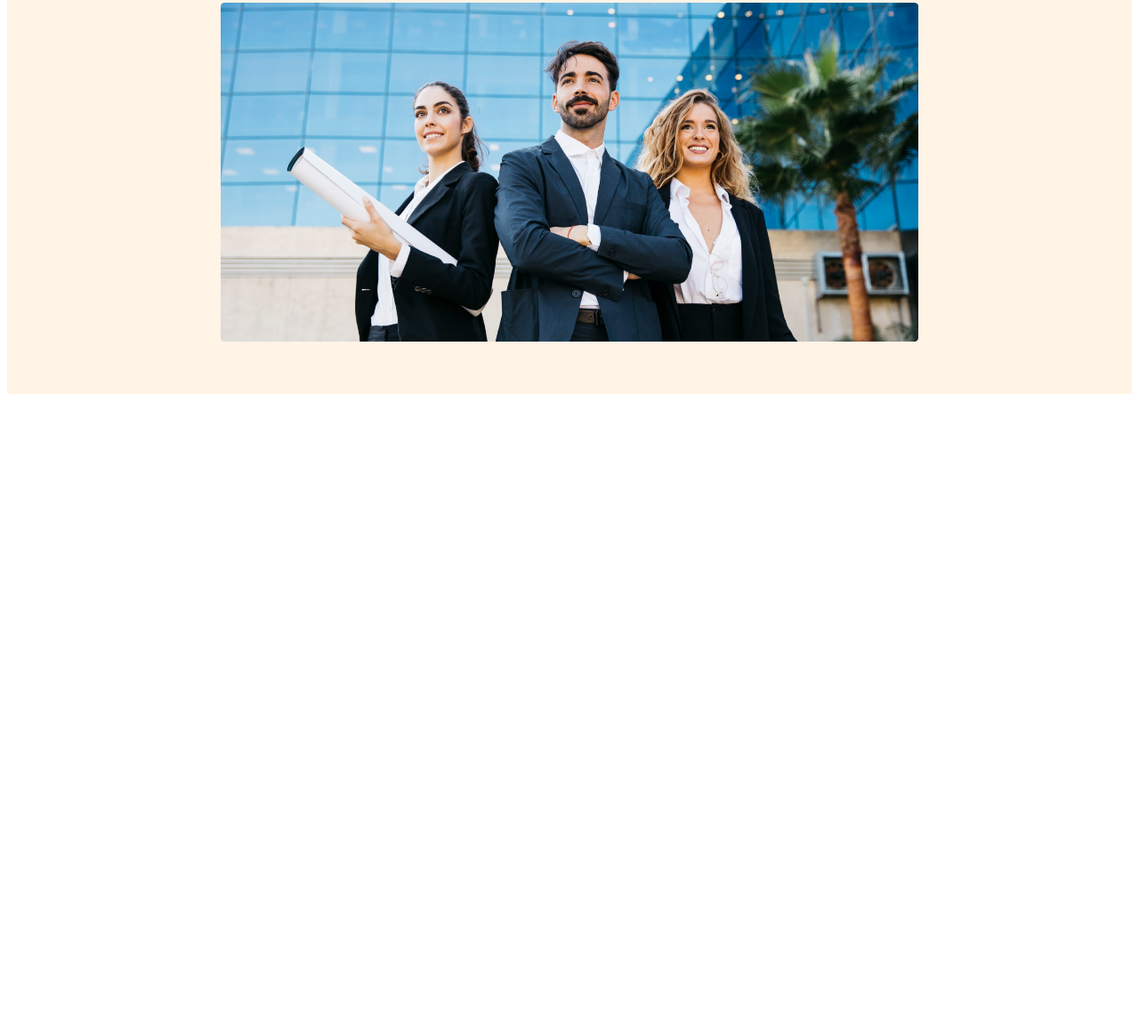
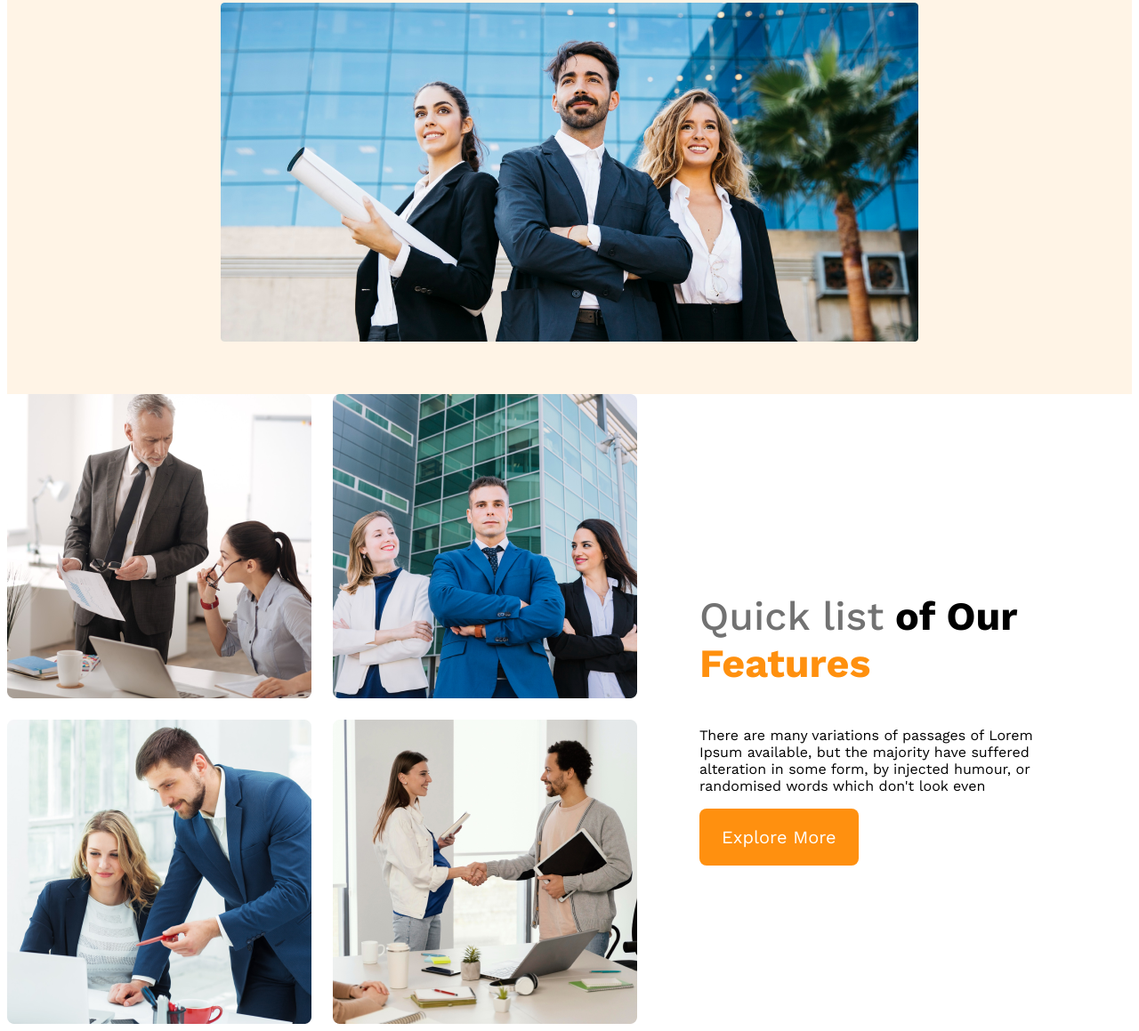
Before and after one commit to emondewan20/g3-architects-website, a plain HTML site: page index.html in a window 1280 px wide. Shown: the part 578-1737 px from the top of the page at 89% size. Before the commit the page ends 1029 px from the top, so only its background shows below. Drawn offline with nearby package versions, Linux system fonts and the light colour scheme.

Commit message:
features content added

```diff
--- a/index.html
+++ b/index.html
@@ -27,7 +27,21 @@
         </div>
     </header>
     <main>
+        <!-- features section start -->
 
+        <section class="teams-container">
+            <div class="teams-img-container">
+                <img src="images/team1.png" alt="">
+                <img src="images/team2.png" alt="">
+                <img src="images/team3.png" alt="">
+                <img src="images/team4.png" alt="">
+            </div>
+            <div class="teams-content">
+                <h3 class="teams-title"><span class="quick-list">Quick list</span> <span>of Our</span> <span class="text-features">Features</span></h3>
+                <p class="teams-description">There are many variations of passages of Lorem Ipsum available, but the majority have suffered alteration in some form, by injected humour, or randomised words which don't look even</p>
+                <button class="btn-primary">Explore More</button>
+            </div>
+        </section>
     </main>
     <footer>
 
--- a/styles/architects.css
+++ b/styles/architects.css
@@ -6,7 +6,8 @@
     font-family: 'Open Sans', sans-serif;
     font-family: 'Work Sans', sans-serif;
 }
-.btn-primary{
+
+.btn-primary {
     border-radius: 8px;
     color: #fff;
     font-size: 1.25rem;
@@ -29,8 +30,9 @@ nav {
     justify-content: space-between;
     align-items: center;
 }
+
 .nav-title {
-    color:  #131313;
+    color: #131313;
     font-size: 2.8rem;
     font-weight: 700;
 }
@@ -52,20 +54,23 @@ nav li a {
 }
 
 /* banner styles */
-.banner-content{
+.banner-content {
     max-width: 800px;
     text-align: center;
     margin: 0 auto;
 }
-.banner-title{
+
+.banner-title {
     font-size: 4rem;
     font-weight: 700;
     color: #131313;
 }
-.banner-description{
-    color: #727272 ;
+
+.banner-description {
+    color: #727272;
 }
-.banner img{
+
+.banner img {
     margin-top: 20px;
     width: 100%;
 }
@@ -73,21 +78,60 @@ nav li a {
 
 /* responsive media queries */
 @media screen and (max-width:576px) {
-    header{
+    header {
         padding: 20px;
     }
-    nav{
+
+    nav {
         flex-direction: column;
     }
 }
 
 /* tablet or medium devices */
 @media screen and (min-width:576px) and (max-width:960px) {
-    header{
+    header {
         padding: 50px;
     }
-    nav{
+
+    nav {
         flex-direction: column;
     }
 
 }
+
+/* main styles */
+main {
+    max-width: 1440px;
+    margin: 0 auto;
+}
+
+/* teams styles */
+.teams-container {
+    display: flex;
+    align-items: center;
+}
+
+.teams-img-container {
+    display: grid;
+    grid-template-columns: repeat(2, 1fr);
+    gap: 24px;
+}
+
+.teams-content {
+    padding-left: 70px;
+    padding-right: 70px;
+}
+
+.teams-title {
+    font-size: 2.8rem;
+}
+
+.teams-title .quick-list {
+    color: #727272;
+    font-weight: 500;
+}
+
+.teams-title .text-features {
+    color: #FF900E;
+    font-weight: 700;
+}
```
